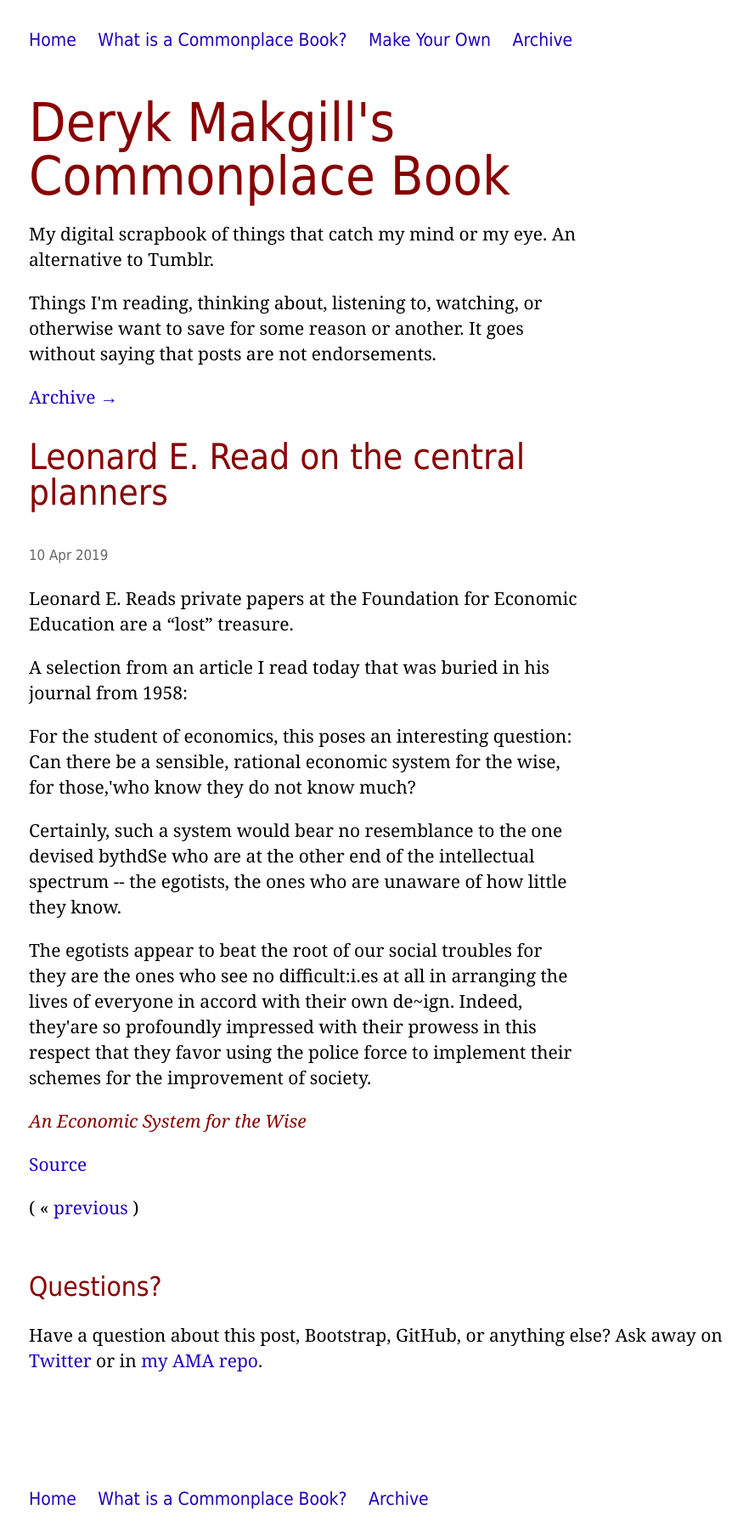
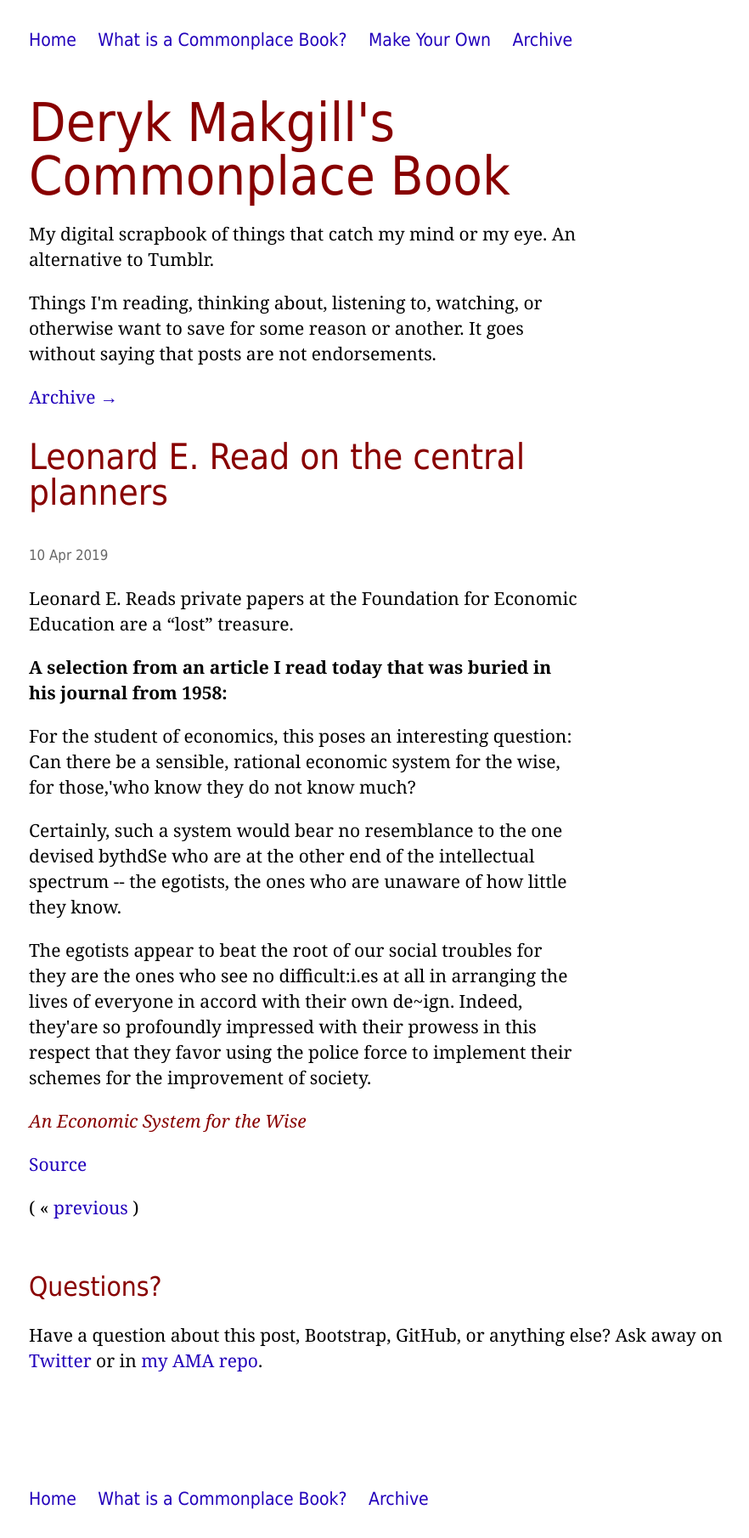
Before and after one commit to derykmakgill/commonplace, a Jekyll site: the page built from _posts/2019-04-10-6.md, in a window 1280 px wide. Shown: the whole page at 85% size, without its empty margins (186-1068 px from the left). Built offline with Jekyll 4.4.1, drawn with Linux system fonts in a browser that asks for light colours.

Commit message:
Update 2019-04-10-6.md

```diff
--- a/_posts/2019-04-10-6.md
+++ b/_posts/2019-04-10-6.md
@@ -5,7 +5,7 @@ title: Leonard E. Read on the central planners
 
 Leonard E. Reads private papers at the Foundation for Economic Education are a "lost" treasure.
 
-A selection from an article I read today that was buried in his journal from 1958:
+**A selection from an article I read today that was buried in his journal from 1958:**
 
 <blockquote><p>For the student of economics, this poses an interesting question: Can there
 be a sensible, rational economic system for the wise, for those,'who know they
```
